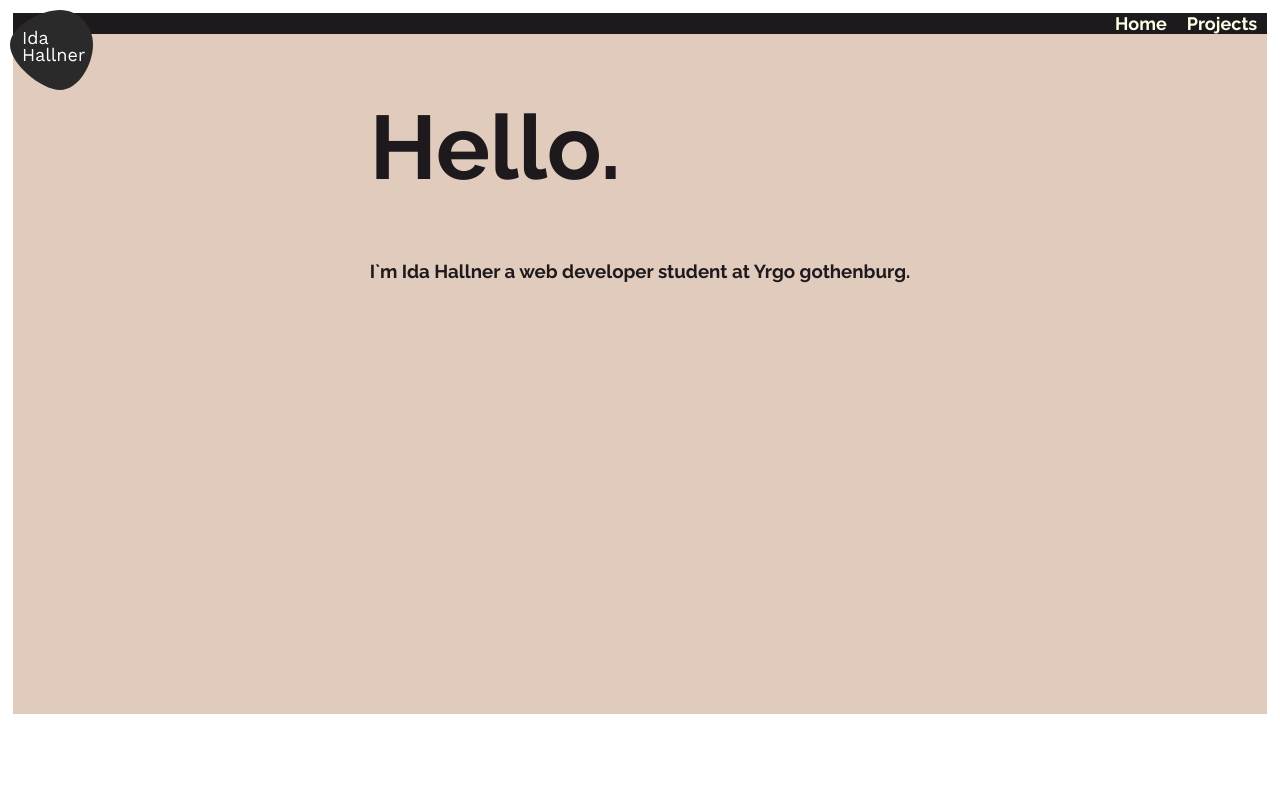
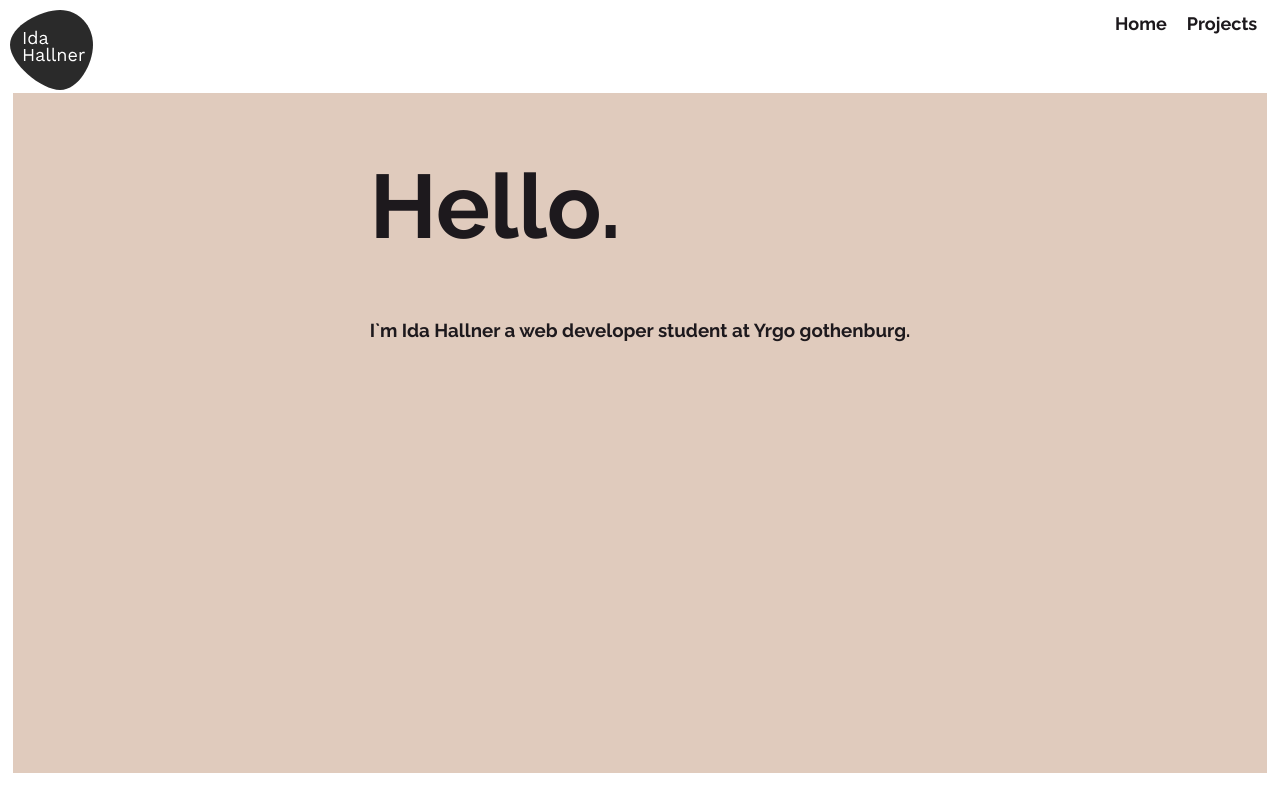
Before and after one commit to idahal/idahal_portfolio, a React (Create React App) app in the folder portfolio/: page / in a window 1280 px wide. Built offline with nearby package versions, Linux system fonts and the light colour scheme.

Commit message:
add some styling

```diff
--- a/portfolio/src/components/Navbar/index.js
+++ b/portfolio/src/components/Navbar/index.js
@@ -5,23 +5,24 @@ import { Link } from "@reach/router";
 
 const StyledNavbar = styled.div`
     width: 100%;
-    heigth: 40vh;
+    height: 10vh;
     display: flex;
     flex-direction: row;
     justify-content: flex-end;
-    background-color: #1d191d;
+    background-color: #ffffff;
     font-size: 18px;
   a {
-    color: #ffffe5;
+    color: #1d191d;
     text-decoration: none;
     font-weight: 700;
     font-size: 18px;
     margin: 0 10px;
   }
   @media screen and (max-width: 800px) {
-
+    display: none;
   }
 `;
+
 
 const Navbar = () => {
         return (
```
